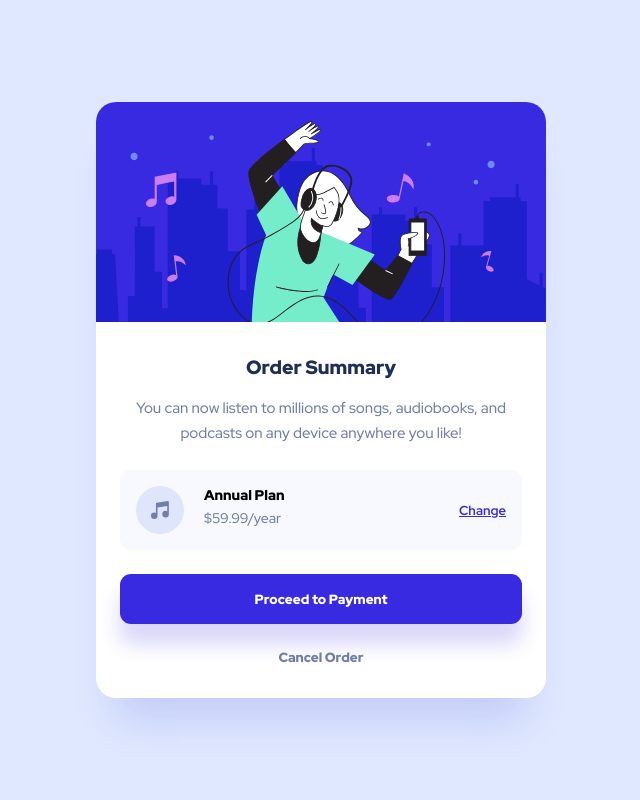
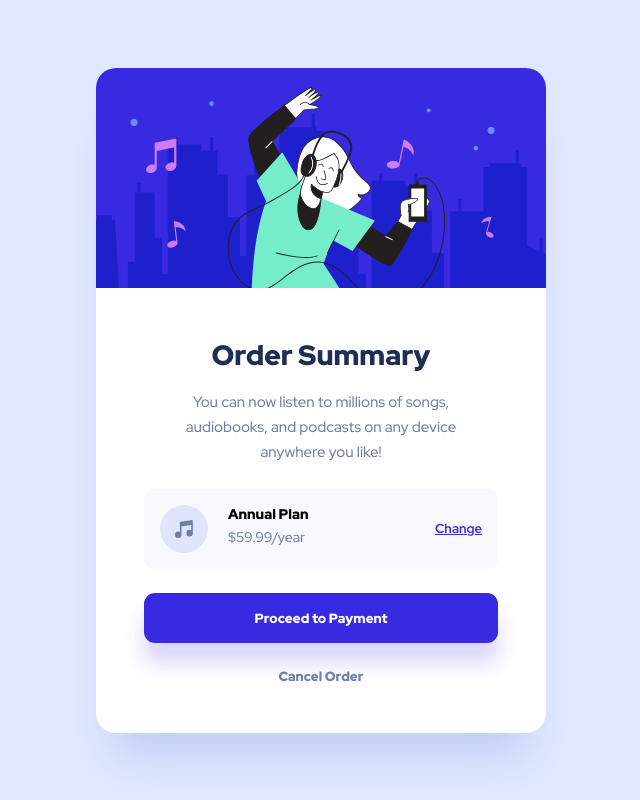
Before and after one commit to KieranWebDev/FEMentors-order-summary-component, a plain HTML site: page index.html in a window 1280 px wide. Shown: the whole page, without its empty margins (319-959 px from the left). Drawn offline with Linux system fonts and the light colour scheme.

Commit message:
desktop version finished

```diff
--- a/styles.css
+++ b/styles.css
@@ -59,6 +59,7 @@ main {
   line-height: 25px;
   color: #717fa6;
   margin-bottom: 1.5rem;
+  max-width: 90%;
 }
 .annual-plan-container {
   width: 100%;
@@ -111,3 +112,14 @@ main {
   border: none;
   font-family: 'Red Hat Display', sans-serif;
 }
+@media (min-width: 500px) {
+  /* :root {
+    font-size: 1.1rem;
+  } */
+  .text-container {
+    padding: 3rem;
+  }
+  .text-container h1 {
+    font-size: 1.75rem;
+  }
+}
```
